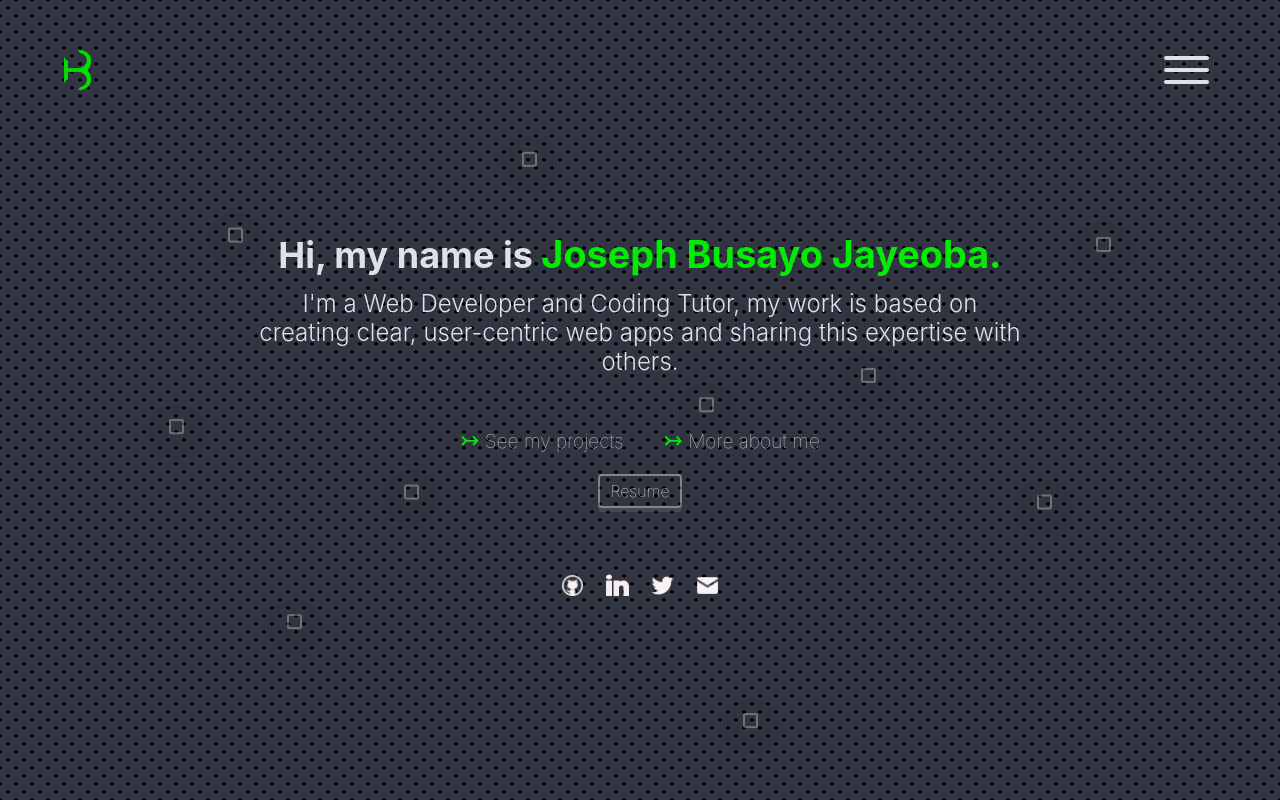
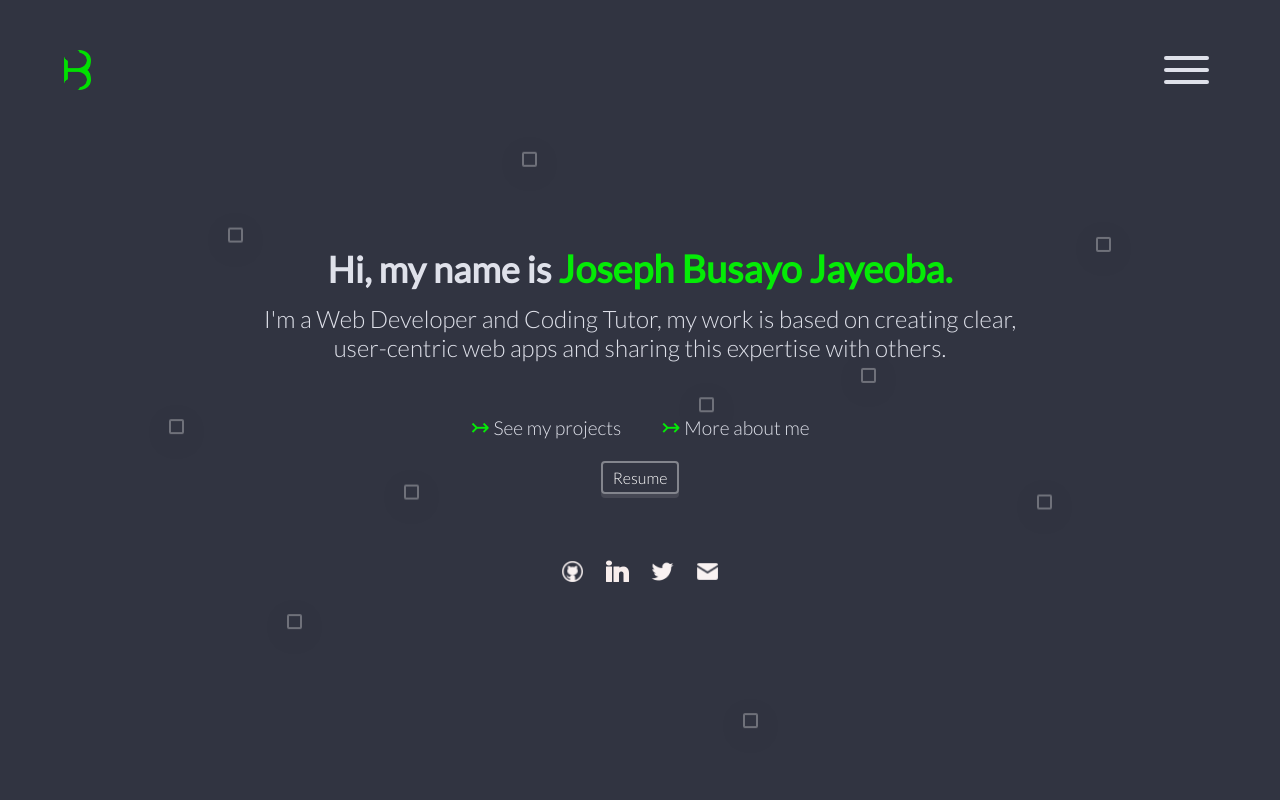
Before and after one commit to JosephBusayo/portfolio, a React (Create React App) app: page / in a window 1280 px wide. Built offline with nearby package versions, Linux system fonts and the light colour scheme.

Commit message:
style : reverted background color

```diff
--- a/src/Styles/App.css
+++ b/src/Styles/App.css
@@ -14,11 +14,6 @@
 }
 
 body{
-  background:
-        radial-gradient(black 15%, transparent 16%) 0 0,
-        radial-gradient(black 15%, transparent 16%) 8px 8px,
-        radial-gradient(rgba(255,255,255,.1) 15%, transparent 20%) 0 1px,
-        radial-gradient(rgba(255,255,255,.1) 15%, transparent 20%) 8px 9px;
   background-size: 16px 16px;
   background-attachment: fixed;
   background-color: #313441;
@@ -26,7 +21,7 @@ body{
   margin: 0 auto;
   width: 90vw;
   height: 90%;
-  /* font-family: 'Lato', sans-serif; */
+  font-family: 'Lato', sans-serif;
   padding: 0 1.5vw 0 1.5vw;
   z-index: -100;
 }
```
